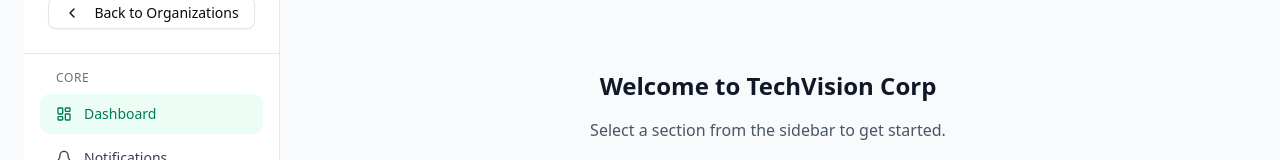
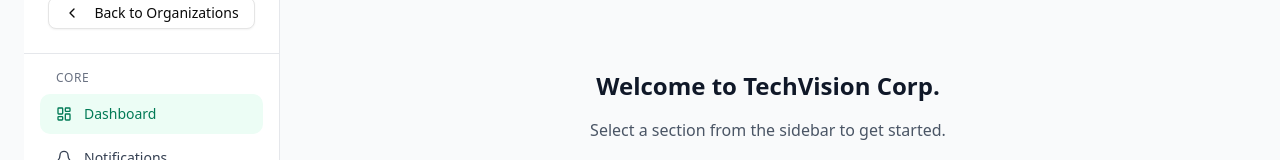
Before and after one commit to Financial-Management-System/FMS, a Next.js app: page /dashboard/organizations/1 in a window 1280 px wide. Shown: the part 192-352 px from the top of the page. Built offline with nearby package versions, Linux system fonts and the light colour scheme.

Commit message:
checking

```diff
--- a/src/app/dashboard/organizations/[orgId]/page.tsx
+++ b/src/app/dashboard/organizations/[orgId]/page.tsx
@@ -141,7 +141,7 @@
           <div className="space-y-6">
             <div className="text-center py-12">
               <h2 className="text-2xl font-semibold text-gray-900 mb-4">
-                Welcome to {orgName}
+                Welcome to {orgName}.
               </h2>
               <p className="text-gray-600">
                 Select a section from the sidebar to get started.
```
